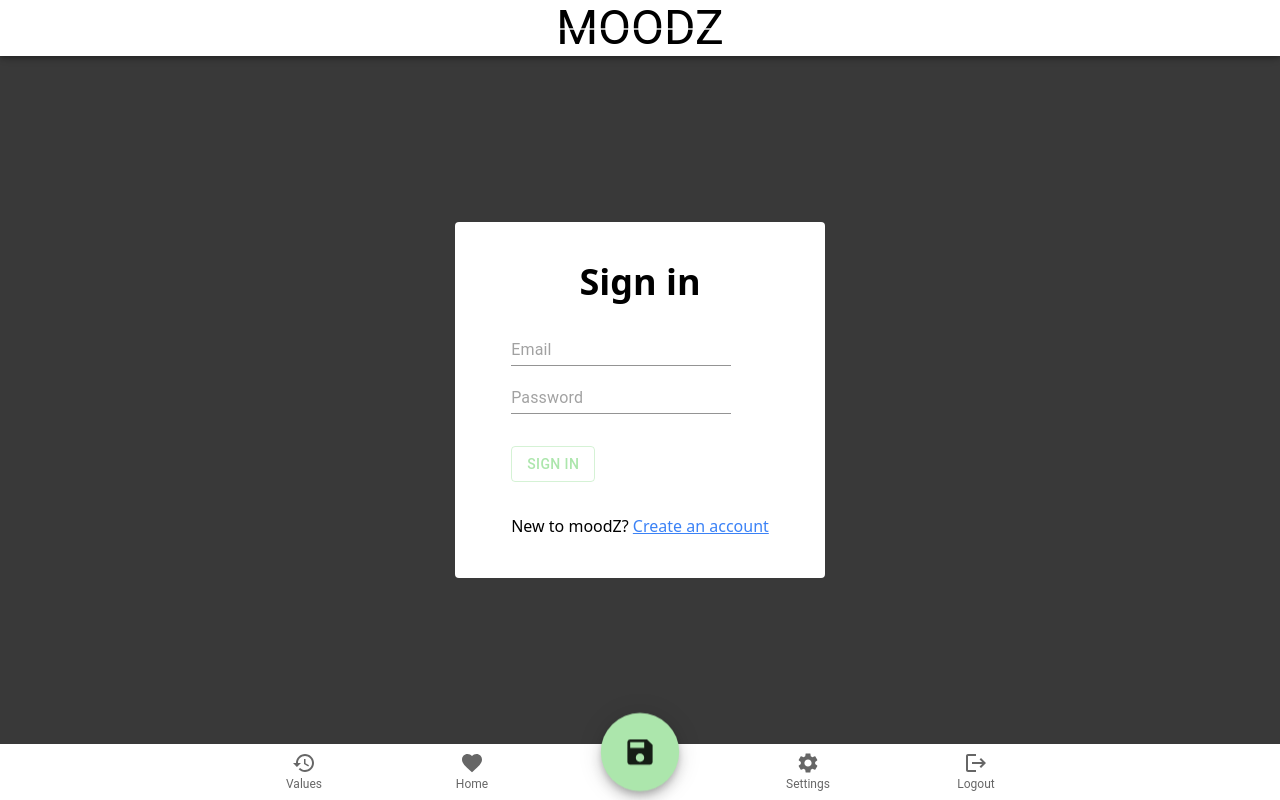
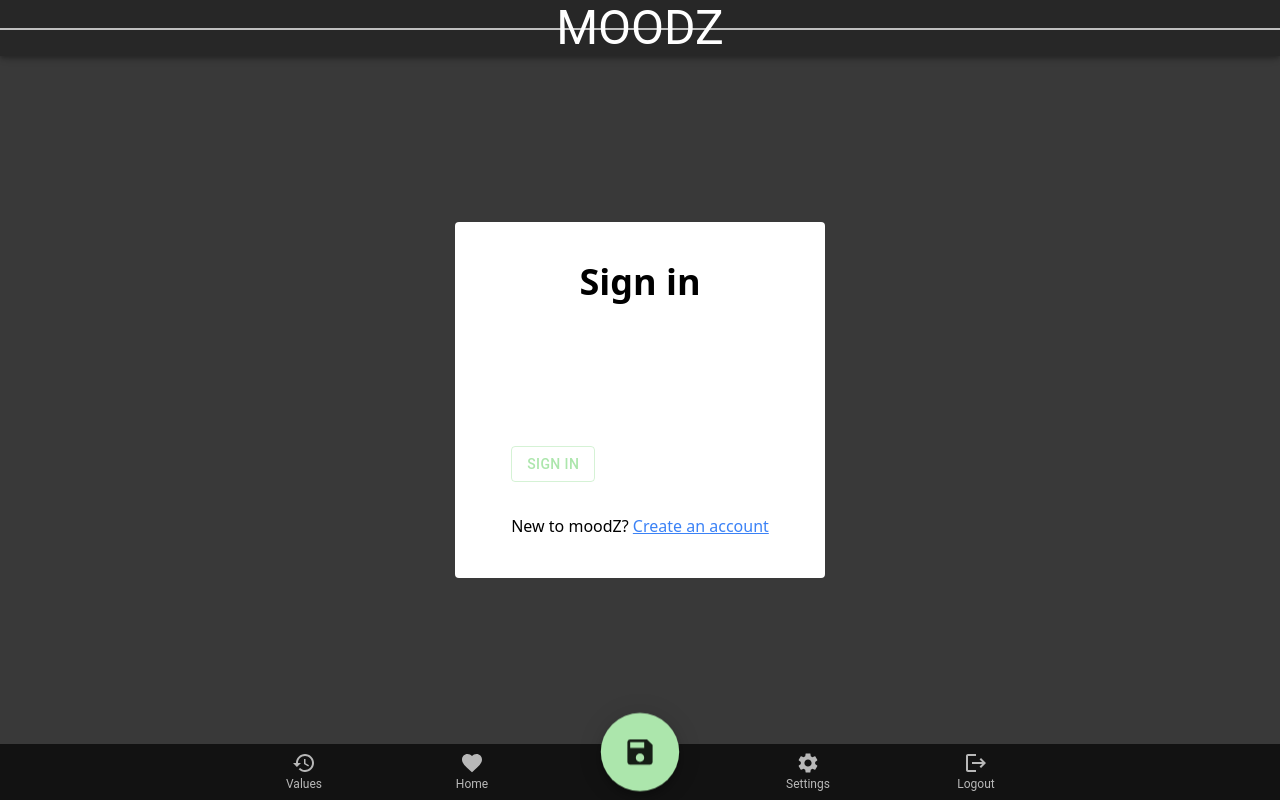
Before and after one commit to ignazka/moodz, a React (Create React App) app: page /login in a window 1280 px wide. Built offline with nearby package versions, Linux system fonts and the light colour scheme; no server answers.

Commit message:
add navigation to home button

```diff
--- a/src/components/BottomNav.tsx
+++ b/src/components/BottomNav.tsx
@@ -37,7 +37,10 @@
                 }}
             >
                 <BottomNavigationAction sx={{ minWidth: 'auto' }} label="Values" icon={<RestoreIcon />} />
-                <BottomNavigationAction sx={{ minWidth: 'auto' }} label="Home" icon={<FavoriteIcon />} />
+                <BottomNavigationAction sx={{ minWidth: 'auto' }} label="Home" icon={<FavoriteIcon />} onClick={() => {
+                    navigateTo(ROUTES.home)
+                }}
+                />
                 {/* placeholder for FAB */}
                 <BottomNavigationAction sx={{ minWidth: 'auto' }} label="save" showLabel={false} />;
 
--- a/src/index.tsx
+++ b/src/index.tsx
@@ -15,7 +15,7 @@
     <RecoilRoot>
       <AuthProvider>
         <BrowserRouter>
-          <ThemeProvider theme={themes[1]}>
+          <ThemeProvider theme={themes[0]}>
             <App />
           </ThemeProvider>
         </BrowserRouter>
```
